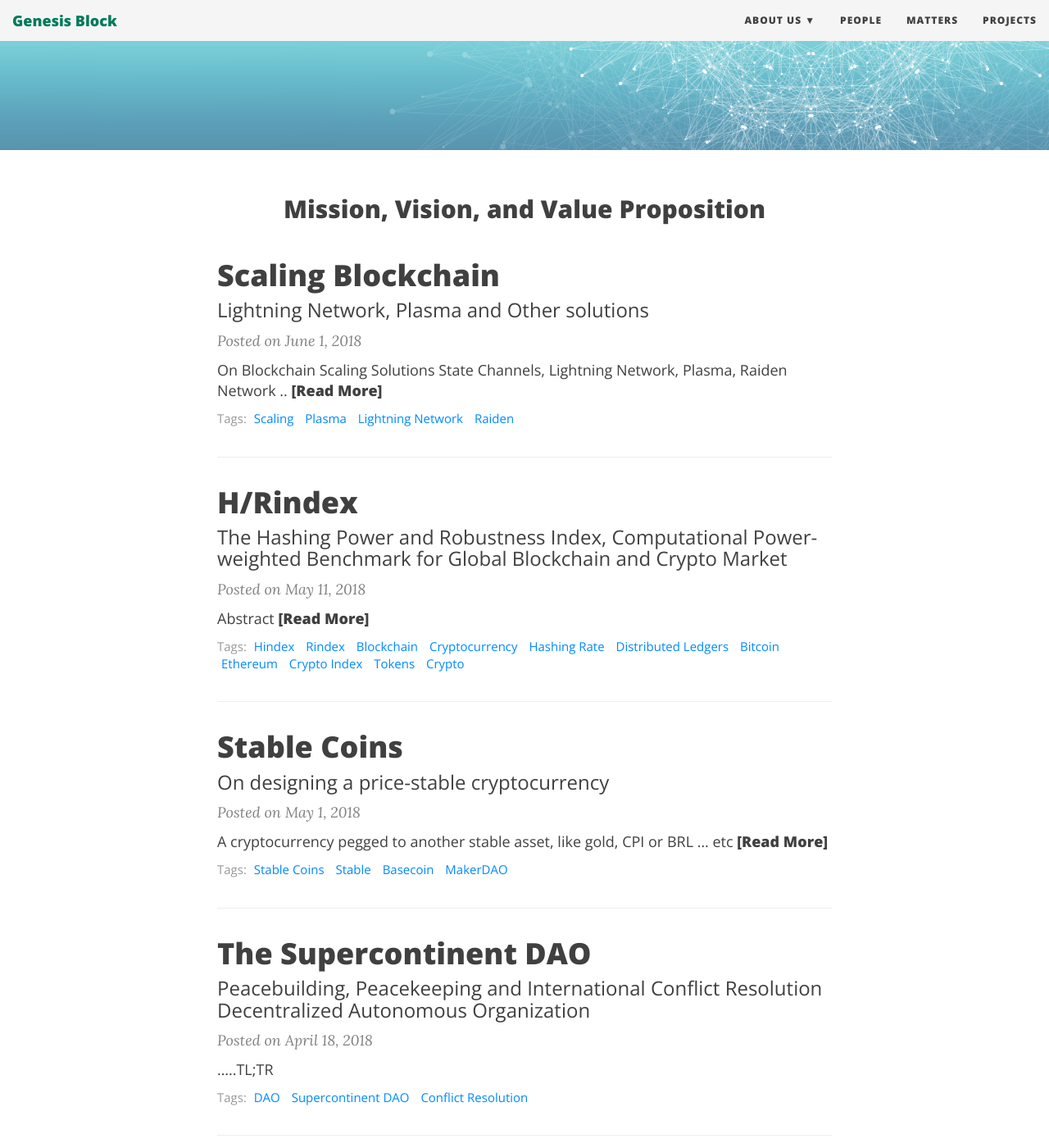
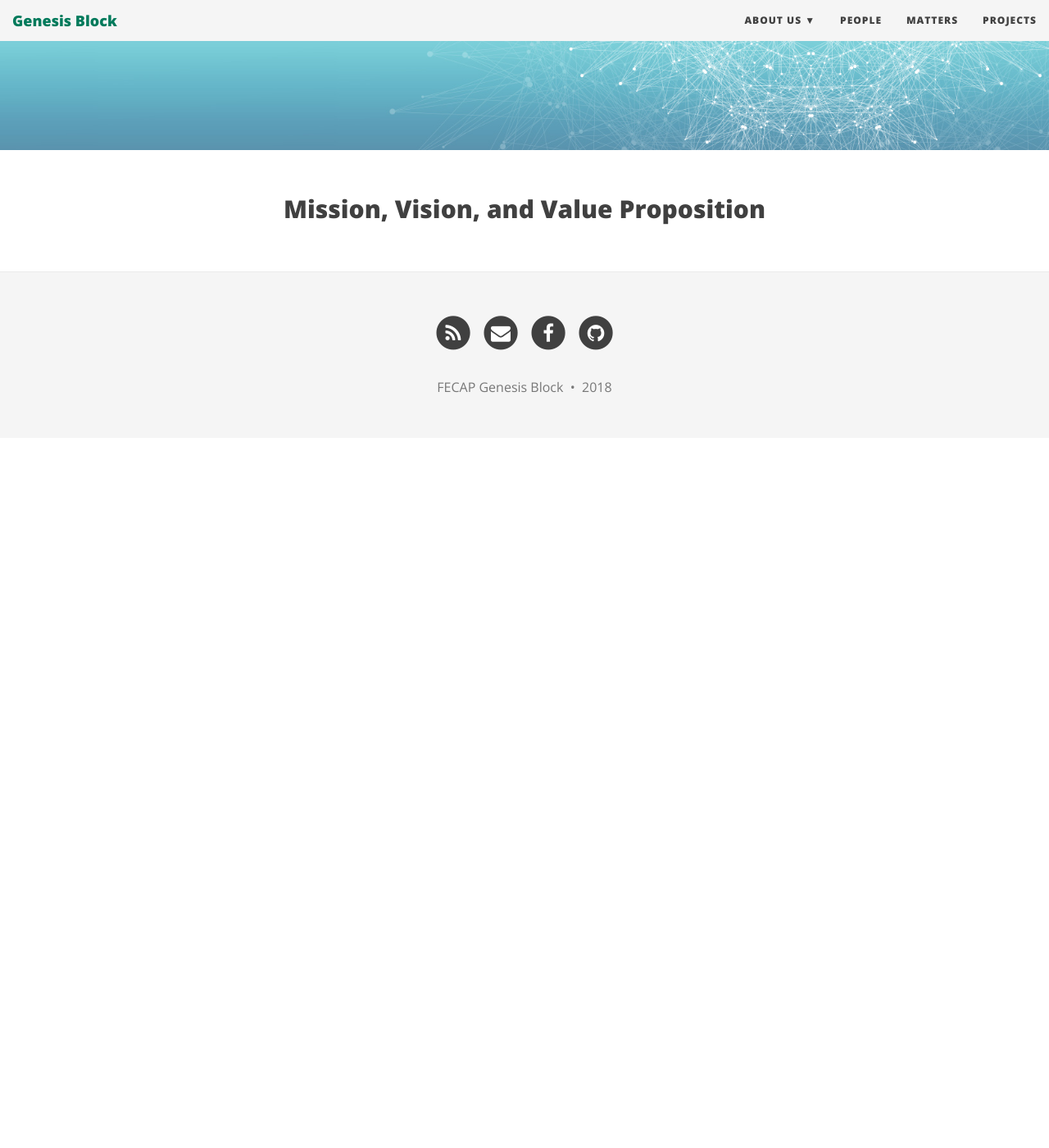
Before and after one commit to drhus/Block0.com.br, a Jekyll site: the page built from index.html, in a window 1280 px wide and 1400 px high, scrolled down 270 px. Shown: the whole window at 82% size. Built offline with Jekyll 4.4.1, drawn with Linux system fonts in a browser that asks for light colours; nearby versions of some CDN libraries; the list of posts is cut into pages by our own code; after the commit the page ends 900 px from its top, so only the background shows below that; some of the changed text lies outside the part shown.

```diff
--- a/_posts/2018-04-18-The-Supercontinent-DAO.md
+++ /dev/null
@@ -1,9 +0,0 @@
----
-layout: post
-title: The Supercontinent DAO
-subtitle: Peacebuilding, Peacekeeping and International Conflict Resolution Decentralized Autonomous Organization
-tags: [DAO, Supercontinent DAO, Conflict Resolution]
-
----
-
-.....TL;TR
--- a/_posts/2018-05-01-Stable-Coin.md
+++ /dev/null
@@ -1,16 +0,0 @@
----
-layout: post
-title: Stable Coins
-subtitle: On designing a price-stable cryptocurrency
-tags: [Stable Coins, Stable, Basecoin, MakerDAO]
-
----
-
-A cryptocurrency pegged to another stable asset, like gold, CPI or BRL ... etc
-
-
-
-## Read list
-
-* [MakerDAO](https://makerdao.com/) & [MakerDAO whitepaper](https://makerdao.com/whitepaper/DaiDec17WP.pdf)
-* [Article](https://hackernoon.com/stablecoins-designing-a-price-stable-cryptocurrency-6bf24e2689e5)
--- a/_posts/2018-05-11-HRindex-Hashing-Power-and-Robustness-Index.md
+++ /dev/null
@@ -1,19 +0,0 @@
----
-layout: post
-title: H/Rindex
-subtitle: The Hashing Power and Robustness Index, Computational Power-weighted Benchmark for Global Blockchain and Crypto Market
-tags: [Hindex, Rindex, Blockchain, Cryptocurrency, Hashing Rate, Distributed Ledgers, Bitcoin, Ethereum, Crypto Index, Tokens, Crypto]
-comments: true
----
-
-**Abstract**
-
-Cryptocurrencies have grown exponentially and gained increasing attention in recent years, and while it’s true that it’s secure by design, “Security” remains the cornerstone of any and all cryptoassets.
-
-To benchmark the global cryptocurrencies market from a security perspective, track current and historical market performance we construct the H/Rindex; a crypto hashing-weighted average, computed from the prices of selected cryptocurrencies and weighted by hashing-power of the constituents, a tool to be used by participants of crypto market that wish to gain exposure, trade risk for profit and by observers who wish to describe the market and its security characteristics:
-
-1. The Hindex "Hashingrate index" Crypto Computational Power Average: is a cryptocurrencies computational power weighted index and
-2. The Rindex "Robustness index" Crypto Robustness Index: is a cryptocurrencies robustness and 51% attack resistance-weighted Index.
-
-# Read list
-* [H/Rindex Paper](/files/SSRN-id3158785.pdf) and the relevant [Function application Spreadsheet](https://docs.google.com/spreadsheets/d/1CGyMPvkvtzZI1s6qLel2FSbWZm-niPaZQkpmWZpH_1U/edit#gid=1704959642)
--- a/_posts/2018-06-01-scaling-blockchain.md
+++ /dev/null
@@ -1,14 +0,0 @@
----
-layout: post
-title: Scaling Blockchain
-subtitle: Lightning Network, Plasma and Other solutions
-tags: [Scaling, Plasma, Lightning Network, Raiden]
-comment: false
----
-On Blockchain Scaling Solutions
-State Channels, Lightning Network, Plasma, Raiden Network ..
-
-## Read list
-
-* [Scalig Ethererum PLASMA](https://plasma.io/)
-* [Scalig Bitcoin Lightning Network](https://Lightning.Network)
--- a/index.html
+++ b/index.html
@@ -10,67 +10,3 @@ published: true
 ---
 
 <h2 style="text-align:center;">Mission, Vision, and Value Proposition</h2>
-
-
-<div class="posts-list">
-  {% for post in paginator.posts %}
-  <article class="post-preview">
-    <a href="{{ post.url | prepend: site.baseurl }}">
-	  <h2 class="post-title">{{ post.title }}</h2>
-	  {% if post.subtitle %}
-	  <h3 class="post-subtitle">{{ post.subtitle }}</h3>
-	  {% endif %}
-    </a>
-
-    <p class="post-meta">
-      Posted on {{ post.date | date: "%B %-d, %Y" }}
-    </p>
-
-    <div class="post-entry-container">
-      {% if post.image %}
-      <div class="post-image">
-        <a href="{{ post.url | prepend: site.baseurl }}">
-          <img src="{{ post.image }}">
-        </a>
-      </div>
-      {% endif %}
-      <div class="post-entry">
-        {{ post.excerpt | strip_html | xml_escape | truncatewords: site.excerpt_length }}
-        {% assign excerpt_word_count = post.excerpt | number_of_words %}
-        {% if post.content != post.excerpt or excerpt_word_count > site.excerpt_length %}
-          <a href="{{ post.url | prepend: site.baseurl }}" class="post-read-more">[Read&nbsp;More]</a>
-        {% endif %}
-      </div>
-    </div>
-
-    {% if post.tags.size > 0 %}
-    <div class="blog-tags">
-      Tags:
-      {% if site.link-tags %}
-      {% for tag in post.tags %}
-      <a href="{{ site.baseurl }}/tags#{{- tag -}}">{{- tag -}}</a>
-      {% endfor %}
-      {% else %}
-        {{ post.tags | join: ", " }}
-      {% endif %}
-    </div>
-    {% endif %}
-
-   </article>
-  {% endfor %}
-</div>
-
-{% if paginator.total_pages > 1 %}
-<ul class="pager main-pager">
-  {% if paginator.previous_page %}
-  <li class="previous">
-    <a href="{{ paginator.previous_page_path | prepend: site.baseurl | replace: '//', '/' }}">&larr; Newer Posts</a>
-  </li>
-  {% endif %}
-  {% if paginator.next_page %}
-  <li class="next">
-    <a href="{{ paginator.next_page_path | prepend: site.baseurl | replace: '//', '/' }}">Older Posts &rarr;</a>
-  </li>
-  {% endif %}
-</ul>
-{% endif %}
```
Also changed, not shown: _pages/matters.md (+4 -3 lines), _posts/2018-02-01-Consensus-Mechanisms.md (deleted, +0 -18 lines), index1.html (added, +76 -0 lines), index2.html (deleted, +0 -21 lines).
